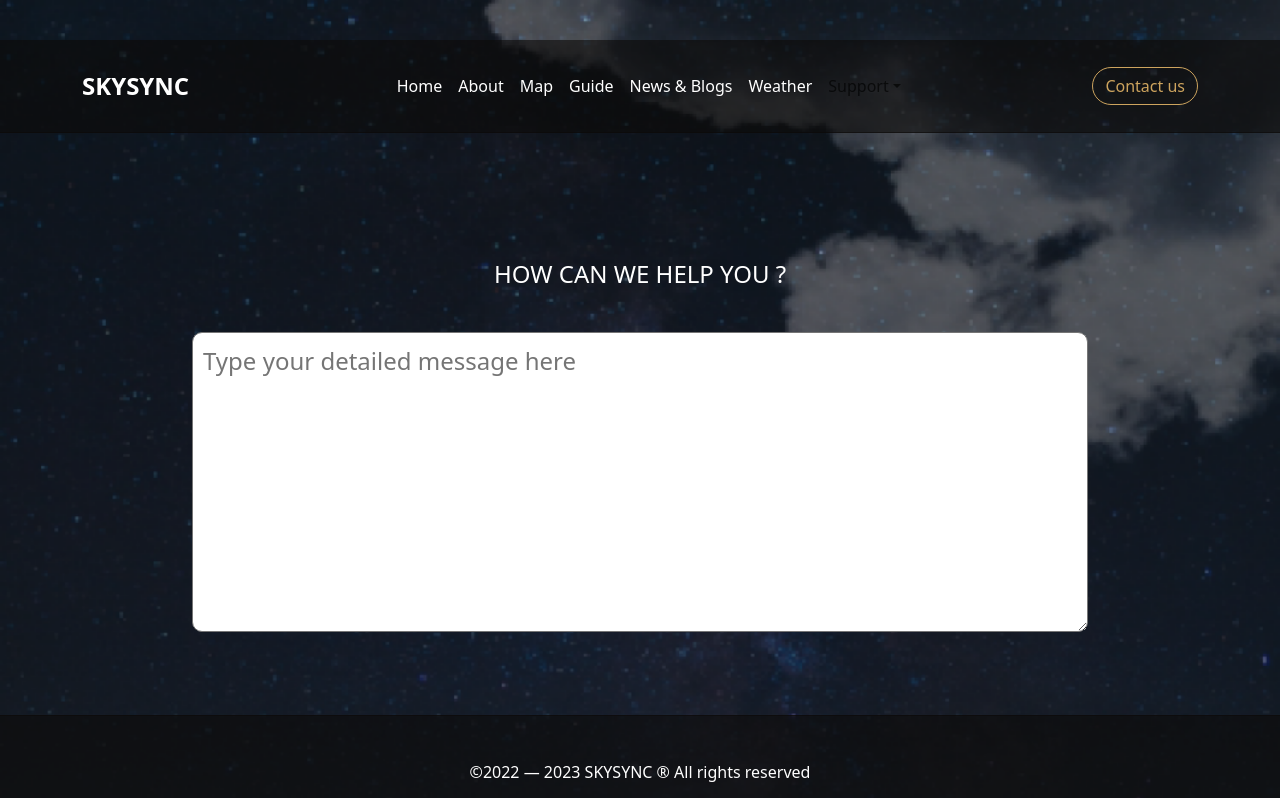
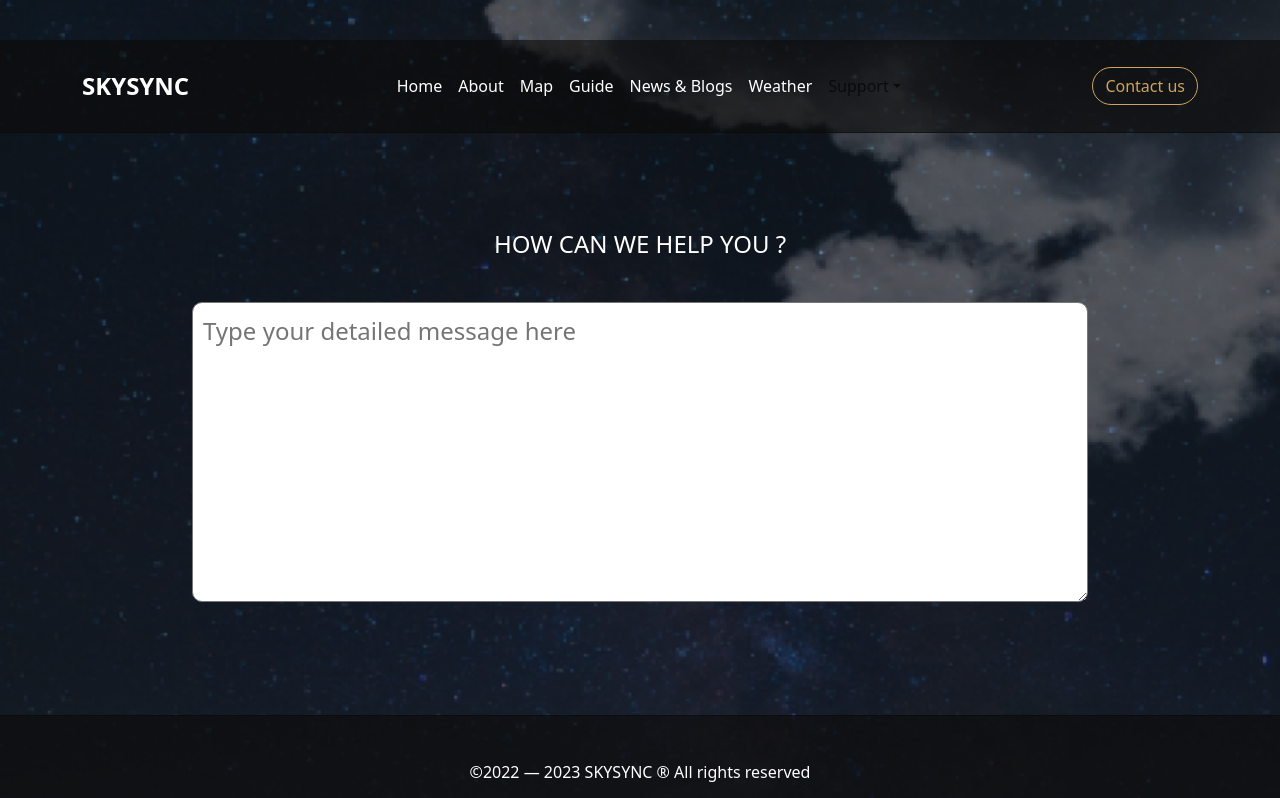
Before and after one commit to AbdulMunam-2002/Weather-Forcast, a React (Create React App) app: page /support in a window 1280 px wide. Shown: the top 798 px of the page. Built offline with nearby package versions, Linux system fonts and the light colour scheme.

Commit message:
34th commit

```diff
--- a/src/Components/Support.js
+++ b/src/Components/Support.js
@@ -7,7 +7,7 @@ export default function Support() {
   return (
     <div className='bg4'>
       <Header />
-      <div style={{ margin: '5px auto', textAlign: 'center', color: 'white', marginTop: '190px' }}>
+      <div style={{ margin: '5px auto', textAlign: 'center', color: 'white', marginTop: '160px' }}>
         <h4>HOW CAN WE HELP YOU ?</h4>
       </div>
 
```
